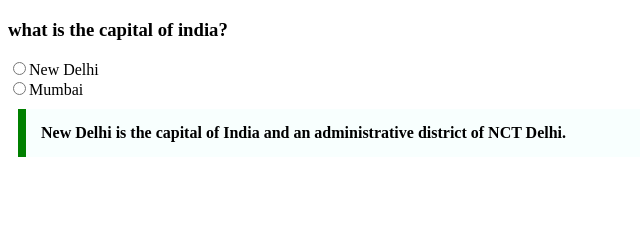
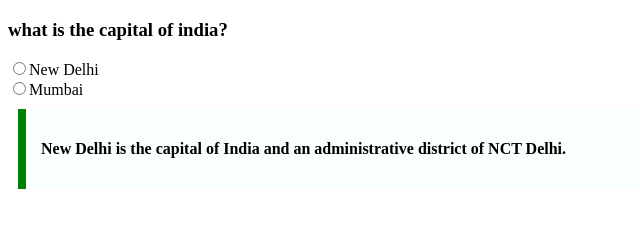
Before and after one commit to acciojob/trivia-Harshumhatre, a website: page main.html in a window 1280 px wide. Shown: the whole page, without its empty margins (0-640 px from the left). Drawn offline with Linux system fonts and the light colour scheme.

Commit message:
created a submission

```diff
--- a/main.html
+++ b/main.html
@@ -14,8 +14,8 @@
     <input type="radio" value="Delhi" name="m" id="2">New Delhi
     <br>
     <input type="radio" value="Mumbai" name="m" id="1">Mumbai
-    <blockquote cite=" https://en.wikipedia.org/wiki/New_Delhi">New Delhi is the capital of India and an
-        administrative district of NCT Delhi.</blockquote>
+    <blockquote cite=" https://en.wikipedia.org/wiki/New_Delhi"><p>New Delhi is the capital of India and an
+        administrative district of NCT Delhi.</p></blockquote>
 
 </body>
 
```
